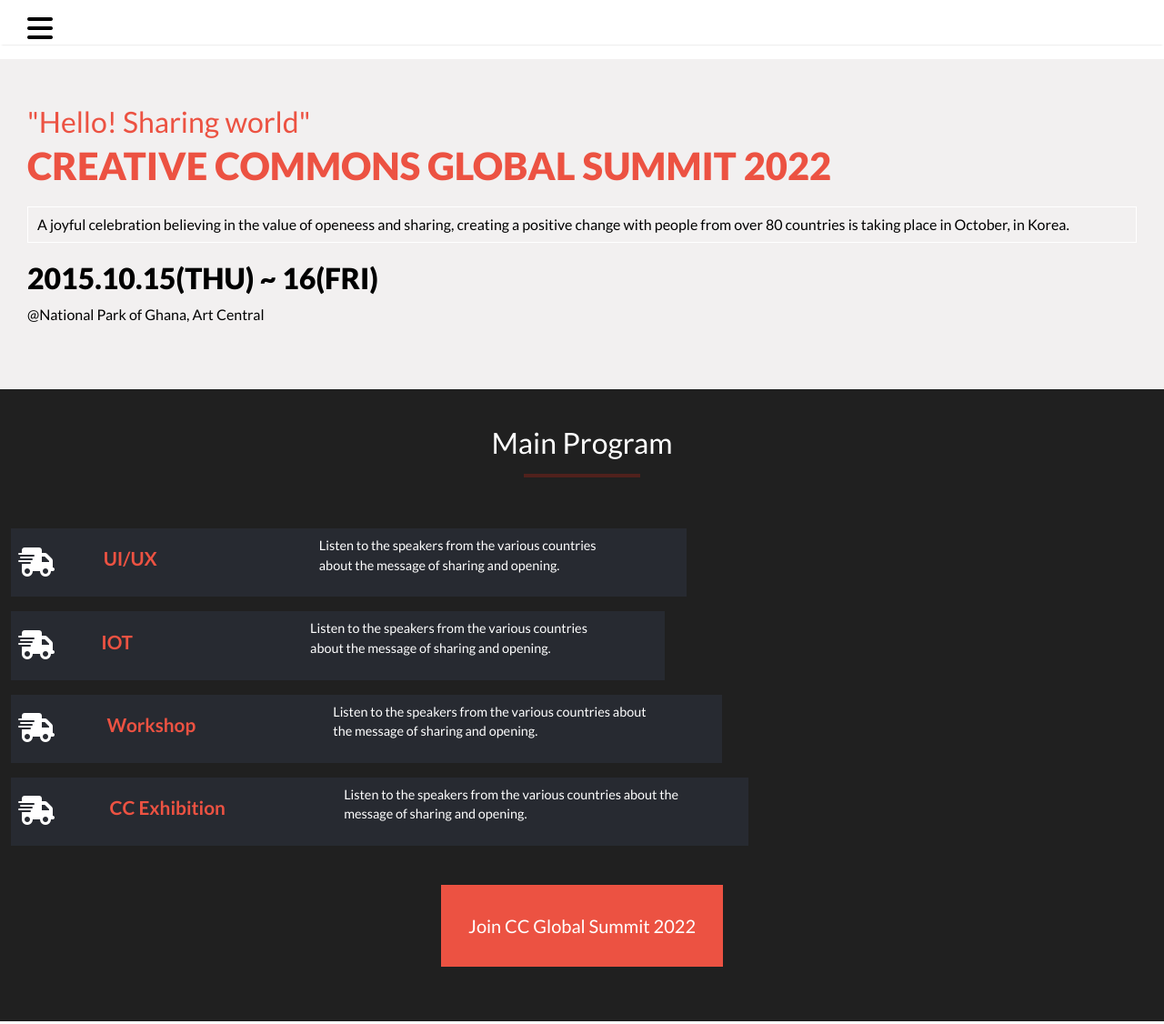
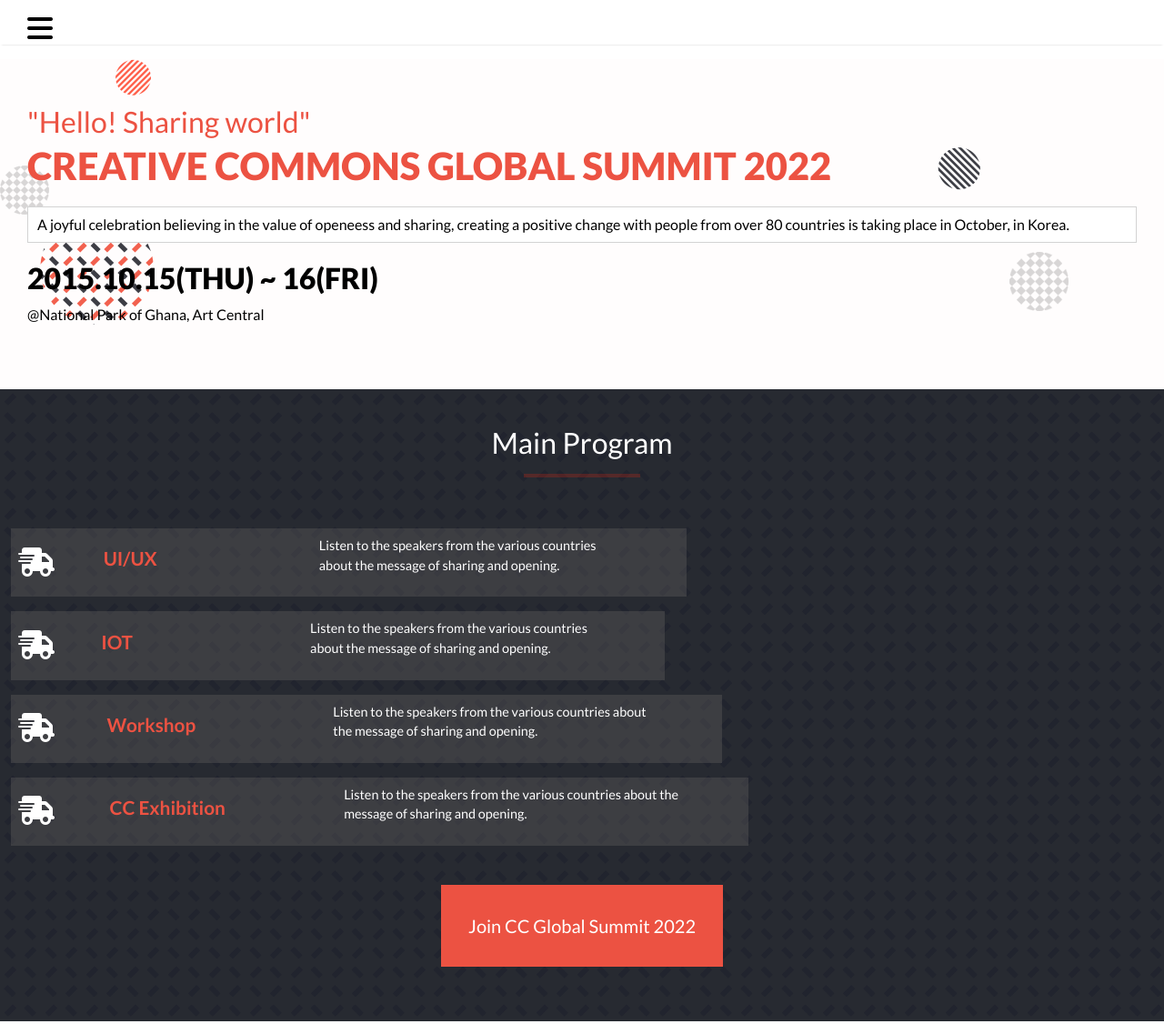
Before and after one commit to BryteLitty/first-capstone, a website: page index.html in a window 1280 px wide. Shown: the top 1126 px of the page at 91% size. Drawn offline with nearby package versions, Linux system fonts and the light colour scheme.

Commit message:
add pattern-bg

```diff
--- a/css/style.css
+++ b/css/style.css
@@ -107,14 +107,15 @@
 }
 
 #hero-section {
-    background: url(../assets/images/bg-img.png) no-repeat -10% 5%;
+    background: url(../assets/images/bg-img.png) no-repeat;
+
 }
 
 
 .text-wrap {
     padding: 50px 30px;
     color: var(--orange);
-    background-color: rgb(242, 240, 240);
+    background-color: rgba(248, 235, 232, 0.1);
 }
 
 .adjust-text {
@@ -124,10 +125,10 @@
 }
 
 .paragraph {
-    border: 1px solid var(--primary);
+    border: 1px solid var(--gray);
     color: var(--black);
     padding: 5px 10px;
-    background-color: (--dark);
+    background-color: var(--primary);
     margin: 15px 0;
     line-height: 1.8;
 }
@@ -161,6 +162,7 @@
 .logo-text {
     font-weight: 900;
     font-size: 2em;
+    color: var(--orange) !important;
 }
 /* ============== */
 
@@ -174,8 +176,10 @@
 
 #main-program {
     padding: 25px 0px;
-    background-color: rgb(32, 32, 32);
+    background-color: var(--dark);
+    background-image: url(../assets/images/pattern_bg.png);
 }
+
 
 .line {
     border: 2px solid #e02712;
@@ -190,7 +194,7 @@
 }
 
 .program-item {
-    background-color: var(--dark);
+    background-color: rgba(112, 109, 107, 0.3);
     display: inline-grid;
     grid-template-columns: 10% 30% 50%;
     column-gap: 15px;
@@ -347,6 +351,10 @@
     height: 200px;
 }
 
+.event-2 {
+    background: url(../assets/images/conf3.jpg);
+}
+
 .event-content {
     background: rgba(247, 68, 23, 0.5);
     width: 100%;
--- a/index.html
+++ b/index.html
@@ -200,7 +200,7 @@
         </section>
     </main>
 
-    <footer id="partners-section">
+    <!-- <footer id="partners-section">
         <h2 class="heading text-center">Partners</h2>
         <hr class="line m-auto">
         <div class="container">
@@ -231,7 +231,7 @@
                   All Rights Reserved
                 </small>
             </div>
-        </div>
+        </div> -->
 
     <script src="https://cdn.jsdelivr.net/npm/bootstrap@5.2.2/dist/js/bootstrap.bundle.min.js"></script>
     <script src="./index.js"></script>
```
Also changed, not shown: about.html (+4 -2 lines), assets/images/pattern_bg.png (added), 1 other file.
